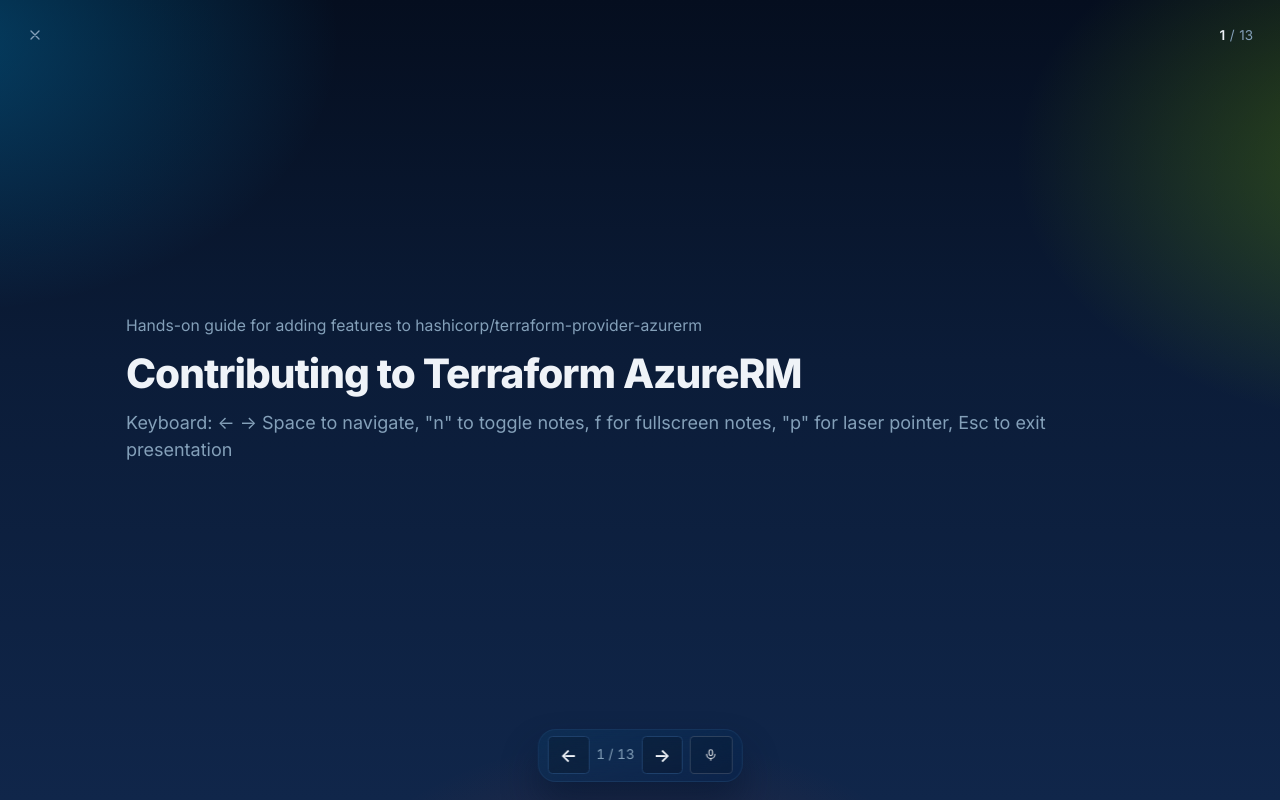
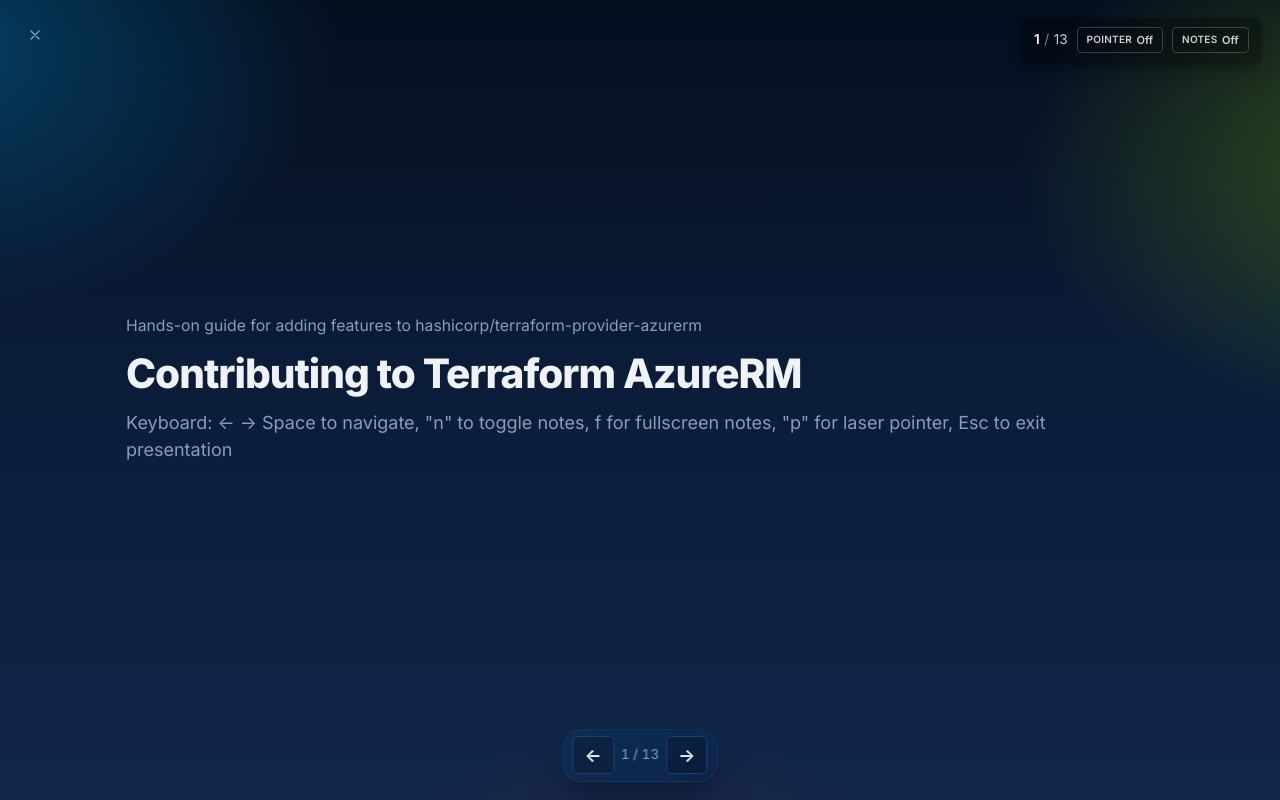
Before and after one commit to bensincs/presentation, a React (Vite) app: page /p/azurerm-contribution in a window 1280 px wide. Built offline with nearby package versions, Linux system fonts and the light colour scheme.

Commit message:
center position pointer

```diff
--- a/src/routes/DeckRunner.tsx
+++ b/src/routes/DeckRunner.tsx
@@ -42,6 +42,9 @@
   const [laserEnabled, setLaserEnabled] = useState(false);
   const { position: syncedLaserPosition, setPosition: setSyncedLaserPosition } =
     useSyncedLaserPosition({ deckId: entry?.id });
+  const toggleLaser = useCallback(() => {
+    setLaserEnabled((prev) => !prev);
+  }, []);
 
   const activeSlideMeta = useMemo<SlideMeta | undefined>(() => {
     if (!entry) {
@@ -196,7 +199,7 @@
 
       if (lower === "p") {
         prevent();
-        setLaserEnabled((prev) => !prev);
+        toggleLaser();
         return;
       }
     },
@@ -207,7 +210,7 @@
       showSpeakerOverlay,
       toggleSpeakerOverlay,
       toggleSpeakerFullscreen,
-      setLaserEnabled,
+      toggleLaser,
     ]
   );
 
@@ -287,6 +290,7 @@
         laserEnabled={laserEnabled}
         laserPosition={syncedLaserPosition}
         onLaserMove={handleLaserMove}
+        onToggleLaser={toggleLaser}
       >
         <Slide>
           <div className="mx-auto max-w-5xl px-4 py-8">
--- a/src/shared/deck/Deck.tsx
+++ b/src/shared/deck/Deck.tsx
@@ -1,11 +1,4 @@
-import {
-  useCallback,
-  useEffect,
-  useMemo,
-  useRef,
-  useState,
-  Children,
-} from "react";
+import { useEffect, useMemo, useRef, useState, Children } from "react";
 import type { PropsWithChildren } from "react";
 import PresentationControls from "./PresentationControls";
 
@@ -21,6 +14,7 @@
   laserEnabled?: boolean;
   laserPosition?: { x: number; y: number } | null;
   onLaserMove?: (position: { x: number; y: number } | null) => void;
+  onToggleLaser?: () => void;
 }>;
 
 export default function Deck({
@@ -36,15 +30,13 @@
   laserEnabled = false,
   laserPosition,
   onLaserMove,
+  onToggleLaser,
 }: Props) {
   const hostRef = useRef<HTMLDivElement | null>(null);
-  const stageRef = useRef<HTMLDivElement | null>(null);
-  const [stageRect, setStageRect] = useState<{
-    left: number;
-    top: number;
-    width: number;
-    height: number;
-  } | null>(null);
+  const [viewport, setViewport] = useState(() => ({
+    width: typeof window !== "undefined" ? window.innerWidth : 0,
+    height: typeof window !== "undefined" ? window.innerHeight : 0,
+  }));
 
   useEffect(() => {
     hostRef.current?.focus();
@@ -61,40 +53,20 @@
     if (event.key === "Escape") window.location.href = "/";
   };
 
-  const updateStageRect = useCallback(() => {
-    if (!stageRef.current) {
-      setStageRect(null);
-      return;
-    }
-    const rect = stageRef.current.getBoundingClientRect();
-    setStageRect({
-      left: rect.left,
-      top: rect.top,
-      width: rect.width || 1,
-      height: rect.height || 1,
-    });
-  }, []);
-
-  useEffect(() => {
-    updateStageRect();
-  }, [updateStageRect, index]);
-
   useEffect(() => {
     if (typeof window === "undefined") {
       return;
     }
-    updateStageRect();
-    window.addEventListener("resize", updateStageRect);
-    let observer: ResizeObserver | null = null;
-    if (typeof ResizeObserver !== "undefined" && stageRef.current) {
-      observer = new ResizeObserver(() => updateStageRect());
-      observer.observe(stageRef.current);
-    }
-    return () => {
-      window.removeEventListener("resize", updateStageRect);
-      observer?.disconnect();
+    const handleResize = () => {
+      setViewport({
+        width: window.innerWidth,
+        height: window.innerHeight,
+      });
     };
-  }, [updateStageRect]);
+    handleResize();
+    window.addEventListener("resize", handleResize);
+    return () => window.removeEventListener("resize", handleResize);
+  }, []);
 
   useEffect(() => {
     if (!laserEnabled) {
@@ -106,22 +78,19 @@
     if (!laserEnabled) {
       return;
     }
-    const rect =
-      stageRef.current?.getBoundingClientRect() ??
-      (stageRect
-        ? {
-            left: stageRect.left,
-            top: stageRect.top,
-            width: stageRect.width,
-            height: stageRect.height,
-          }
-        : null);
-    if (!rect || !rect.width || !rect.height) {
+    const width =
+      viewport.width || (typeof window !== "undefined" ? window.innerWidth : 0);
+    const height =
+      viewport.height ||
+      (typeof window !== "undefined" ? window.innerHeight : 0);
+    if (!width || !height) {
       return;
     }
+    const centerX = width / 2;
+    const centerY = height / 2;
     const next = {
-      x: Math.min(Math.max((event.clientX - rect.left) / rect.width, 0), 1),
-      y: Math.min(Math.max((event.clientY - rect.top) / rect.height, 0), 1),
+      x: Math.min(Math.max((event.clientX - centerX) / centerX, -1), 1),
+      y: Math.min(Math.max((event.clientY - centerY) / centerY, -1), 1),
     };
     onLaserMove?.(next);
   };
@@ -134,16 +103,27 @@
   };
 
   const pixelPosition = useMemo(() => {
-    if (!laserPosition || !stageRect) {
+    if (!laserPosition) {
       return null;
     }
+    const width =
+      viewport.width || (typeof window !== "undefined" ? window.innerWidth : 0);
+    const height =
+      viewport.height ||
+      (typeof window !== "undefined" ? window.innerHeight : 0);
+    if (!width || !height) {
+      return null;
+    }
+    const centerX = width / 2;
+    const centerY = height / 2;
     return {
-      x: stageRect.left + laserPosition.x * stageRect.width,
-      y: stageRect.top + laserPosition.y * stageRect.height,
+      x: centerX + laserPosition.x * centerX,
+      y: centerY + laserPosition.y * centerY,
     };
-  }, [laserPosition, stageRect]);
+  }, [laserPosition, viewport.height, viewport.width]);
 
   const hideCursor = laserEnabled && pixelPosition;
+  const pointerLabel = laserEnabled ? "#1" : "Off";
 
   return (
     <section
@@ -180,16 +160,54 @@
       ) : null}
       <div className="w-full h-full">
         {/* Stage area */}
-        <div ref={stageRef} className="mx-auto max-w-[1100px] h-full">
+        <div className="mx-auto max-w-[1100px] h-full">
           {Children.toArray(children)[index]}
         </div>
       </div>
 
-      {/* Progress (top-right subtle) */}
-      <div className="fixed top-4 right-4 p-2 text-xs text-[var(--muted)] select-none">
-        <span className="font-semibold text-[var(--fg)]">{index + 1}</span>
-        <span className="mx-1">/</span>
-        <span>{total + 1}</span>
+      {/* Progress + controls (top-right) */}
+      <div className="fixed top-4 right-4 flex items-center gap-2 rounded-md bg-black/30 px-3 py-2 text-xs text-white/80 shadow-lg shadow-black/30 backdrop-blur">
+        <div className="select-none">
+          <span className="font-semibold text-white">{index + 1}</span>
+          <span className="mx-1 text-white/50">/</span>
+          <span>{total + 1}</span>
+        </div>
+        {onToggleLaser ? (
+          <button
+            type="button"
+            onClick={onToggleLaser}
+            className={`inline-flex items-center gap-1 rounded px-2 py-1 font-semibold transition ${
+              laserEnabled
+                ? "bg-rose-500/90 text-white shadow-inner shadow-rose-400/70"
+                : "border border-white/20 bg-black/10 text-white/80 hover:border-white/40 hover:text-white"
+            }`}
+            aria-pressed={laserEnabled}
+            aria-label="Toggle laser pointer"
+          >
+            <span className="text-[10px] uppercase tracking-wide">
+              Pointer
+            </span>
+            <span className="text-[11px]">{pointerLabel}</span>
+          </button>
+        ) : null}
+        {onToggleSpeakerOverlay ? (
+          <button
+            type="button"
+            onClick={onToggleSpeakerOverlay}
+            className={`inline-flex items-center gap-1 rounded px-2 py-1 font-semibold transition ${
+              showSpeakerOverlay
+                ? "bg-white/20 text-white shadow-inner shadow-white/30"
+                : "border border-white/20 bg-black/10 text-white/80 hover:border-white/40 hover:text-white"
+            }`}
+            aria-pressed={showSpeakerOverlay}
+            aria-label="Toggle speaker notes"
+          >
+            <span className="text-[10px] uppercase tracking-wide">Notes</span>
+            <span className="text-[11px]">
+              {showSpeakerOverlay ? "On" : "Off"}
+            </span>
+          </button>
+        ) : null}
       </div>
       <button
         type="button"
@@ -216,8 +234,6 @@
         total={total}
         onPrev={onPrev}
         onNext={onNext}
-        showSpeakerOverlay={showSpeakerOverlay}
-        onToggleSpeakerOverlay={onToggleSpeakerOverlay}
       />
     </section>
   );
--- a/src/shared/deck/PresentationControls.tsx
+++ b/src/shared/deck/PresentationControls.tsx
@@ -3,8 +3,6 @@
   total: number;
   onPrev?: () => void;
   onNext?: () => void;
-  showSpeakerOverlay?: boolean;
-  onToggleSpeakerOverlay?: () => void;
 };
 
 export default function PresentationControls({
@@ -12,8 +10,6 @@
   total,
   onPrev,
   onNext,
-  showSpeakerOverlay,
-  onToggleSpeakerOverlay,
 }: Props) {
   return (
     <div className="fixed bottom-4 left-1/2 -translate-x-1/2">
@@ -37,49 +33,6 @@
         >
           →
         </button>
-        {onToggleSpeakerOverlay ? (
-          <button
-            type="button"
-            onClick={onToggleSpeakerOverlay}
-            className={`rounded px-2.5 py-1 font-semibold border transition ${
-              showSpeakerOverlay
-                ? "border-white/40 bg-white/25 text-white shadow-lg"
-                : "border-white/15 bg-black/15 text-white/80 hover:border-white/30 hover:text-white"
-            }`}
-            aria-pressed={showSpeakerOverlay}
-            aria-label="Toggle speaker notes"
-          >
-            <span className="inline-flex h-4 w-4 items-center justify-center">
-              {showSpeakerOverlay ? (
-                <svg
-                  viewBox="0 0 24 24"
-                  width="14"
-                  height="14"
-                  fill="currentColor"
-                  aria-hidden="true"
-                >
-                  <path d="M18 6 6 18M6 6l12 12" />
-                </svg>
-              ) : (
-                <svg
-                  viewBox="0 0 24 24"
-                  width="14"
-                  height="14"
-                  fill="none"
-                  stroke="currentColor"
-                  strokeWidth="2"
-                  strokeLinecap="round"
-                  strokeLinejoin="round"
-                  aria-hidden="true"
-                >
-                  <path d="M12 3a3 3 0 0 0-3 3v4a3 3 0 0 0 6 0V6a3 3 0 0 0-3-3z" />
-                  <path d="M19 11a7 7 0 0 1-14 0" />
-                  <path d="M12 19v2" />
-                </svg>
-              )}
-            </span>
-          </button>
-        ) : null}
       </div>
     </div>
   );
--- a/src/shared/deck/useSyncedLaserPosition.ts
+++ b/src/shared/deck/useSyncedLaserPosition.ts
@@ -23,8 +23,8 @@
       return null;
     }
     return {
-      x: Math.min(Math.max(value.x, 0), 1),
-      y: Math.min(Math.max(value.y, 0), 1),
+      x: Math.min(Math.max(value.x, -1), 1),
+      y: Math.min(Math.max(value.y, -1), 1),
     };
   }, []);
 
```
